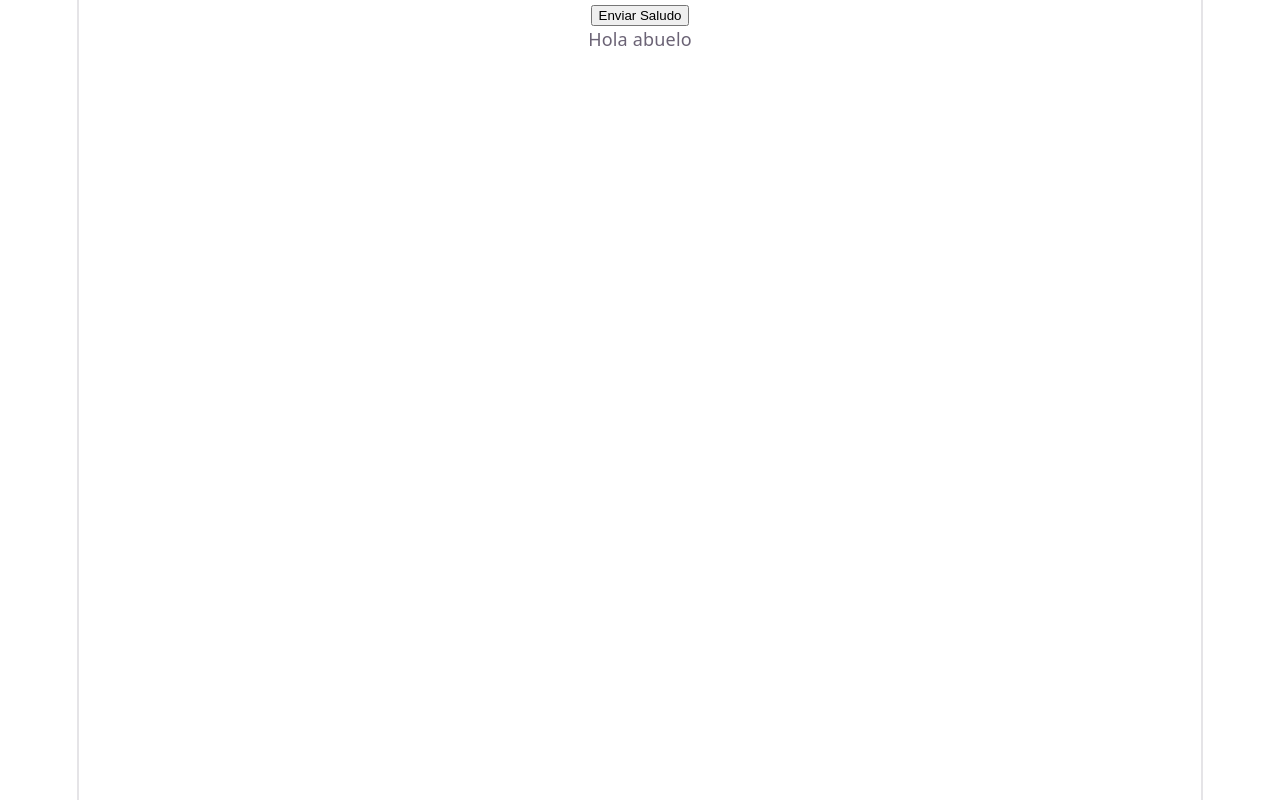
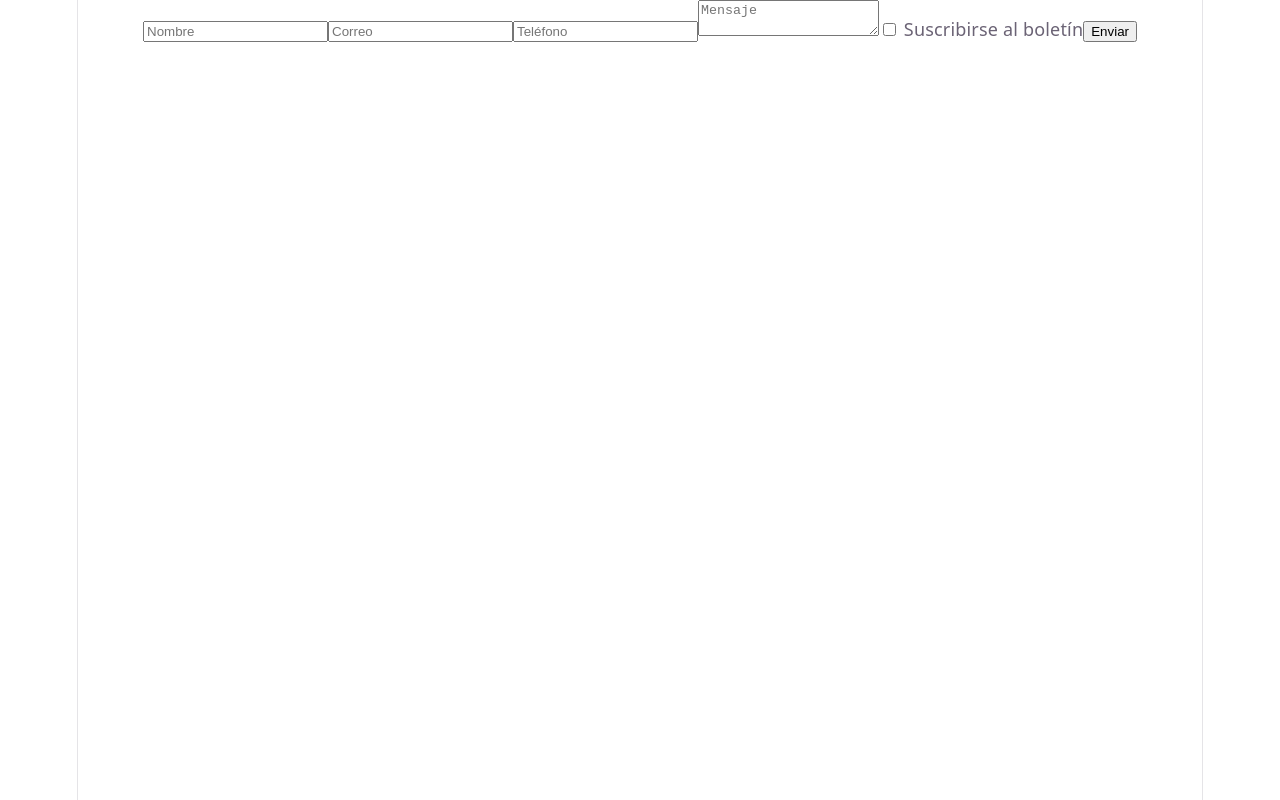
Before and after one commit to manupunkk/Ingenieria-Web, a Vue app: page / in a window 1280 px wide. Built offline with nearby package versions, Linux system fonts and the light colour scheme.

Commit message:
Segundo cmmit

```diff
--- a/src/App.vue
+++ b/src/App.vue
@@ -1,18 +1,12 @@
 <template>
-  <div id="app">
-    <Padre />
-    <Hijo />
+  <div>
+    <Contacto />
   </div>
 </template>
 
 <script>
-import Padre from './components/Padre.vue'
-import Hijo from  './components/Hijo.vue'
-
+import Contacto from './components/Contacto.vue';
 export default {
-  components: {
-    Padre,
-    Hijo,
-  }
+  components: { Contacto }
 }
 </script>
```
